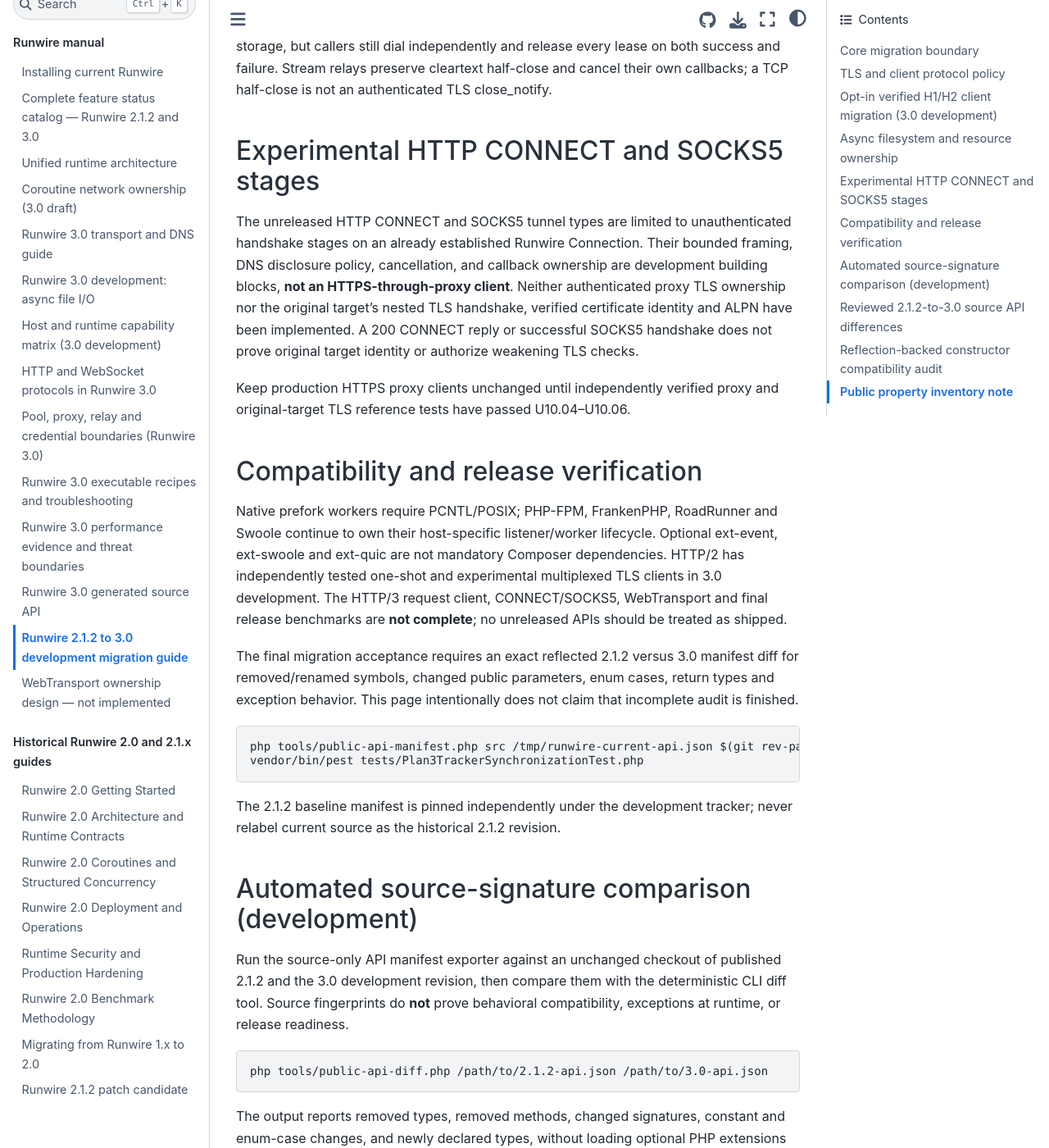
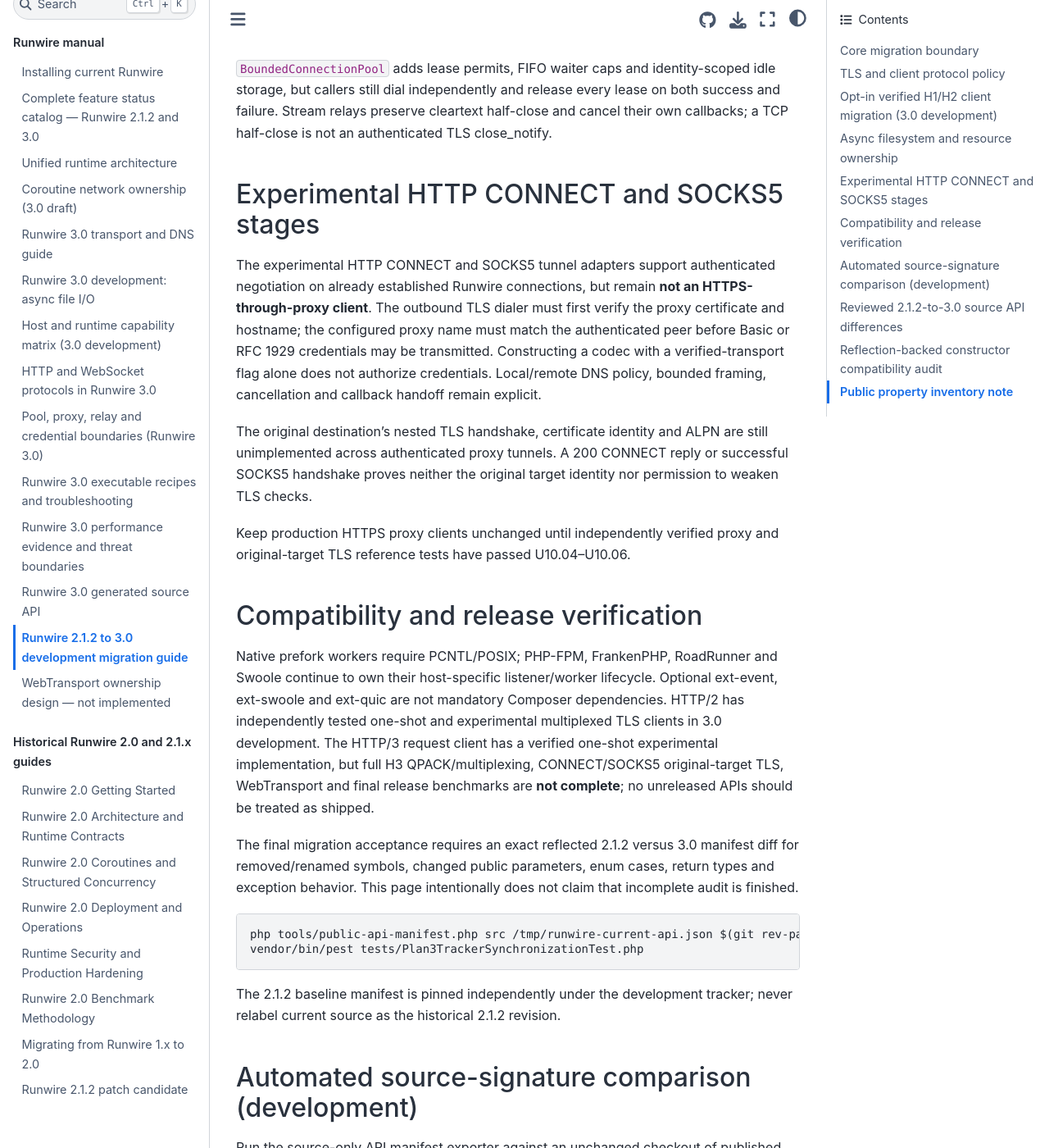
Before and after one commit to infocyph/Runwire, a Sphinx documentation site: the page built from docs/migration-3.0.rst, in a window 1280 px wide and 1400 px high, scrolled down 2618 px. Shown: the whole window at 82% size. Built offline with Sphinx 7.4.7 and the Sphinx Book theme 1.1.4, drawn with Linux system fonts in a browser that asks for light colours; some of the changed text lies outside the part shown.

Commit message:
docs(runwire-c4): correct H3 and authenticated proxy migration contract without claiming release readiness

```diff
--- a/docs/migration-3.0.rst
+++ b/docs/migration-3.0.rst
@@ -55,9 +55,11 @@
 
 The unreleased ``HttpNegotiatingOutboundClient`` selects HTTP/1.1 or
 HTTP/2 only **after verified TLS/ALPN negotiation**. Explicitly allowing
-fallback limits how a peer can choose a nonpreferred version. HTTP/3
-remains unsupported for outbound HTTP requests; a requested H3 policy
-is rejected rather than silently downgraded to H2/H1 or plaintext.
+fallback limits how a peer can choose a nonpreferred version. The experimental native HTTP/3 outbound client is a separate
+one-shot HTTPS/h3 path over verified QUIC. It does not yet offer
+multiplexed sibling requests, dynamic QPACK unblocking or release
+performance certification. The H1/H2 negotiating client cannot satisfy
+an H3-only policy and must reject it rather than silently downgrade.
 
 .. code-block:: php
 
@@ -129,14 +131,20 @@
 Experimental HTTP CONNECT and SOCKS5 stages
 --------------------------------------------
 
-The unreleased HTTP CONNECT and SOCKS5 tunnel types are limited to
-unauthenticated handshake stages on an already established Runwire Connection.
-Their bounded framing, DNS disclosure policy, cancellation, and callback
-ownership are development building blocks, **not an HTTPS-through-proxy client**.
-Neither authenticated proxy TLS ownership nor the original target's
-nested TLS handshake, verified certificate identity and ALPN have been
-implemented. A 200 CONNECT reply or successful SOCKS5 handshake does
-not prove original target identity or authorize weakening TLS checks.
+The experimental HTTP CONNECT and SOCKS5 tunnel adapters support
+authenticated negotiation on already established Runwire connections,
+but remain **not an HTTPS-through-proxy client**. The outbound
+TLS dialer must first verify the proxy certificate and hostname;
+the configured proxy name must match the authenticated peer before
+Basic or RFC 1929 credentials may be transmitted. Constructing a codec
+with a verified-transport flag alone does not authorize credentials.
+Local/remote DNS policy, bounded framing, cancellation and callback
+handoff remain explicit.
+
+The original destination's nested TLS handshake, certificate identity
+and ALPN are still unimplemented across authenticated proxy tunnels.
+A 200 CONNECT reply or successful SOCKS5 handshake proves neither
+the original target identity nor permission to weaken TLS checks.
 
 Keep production HTTPS proxy clients unchanged until independently verified
 proxy and original-target TLS reference tests have passed U10.04–U10.06.
@@ -149,8 +157,10 @@
 lifecycle. Optional ext-event, ext-swoole and ext-quic are not mandatory
 Composer dependencies. HTTP/2 has independently tested one-shot and
 experimental multiplexed TLS clients in 3.0 development. The HTTP/3 request
-client, CONNECT/SOCKS5, WebTransport and final release benchmarks are
-**not complete**; no unreleased APIs should be treated as shipped.
+client has a verified one-shot experimental implementation, but full
+H3 QPACK/multiplexing, CONNECT/SOCKS5 original-target TLS, WebTransport
+and final release benchmarks are **not complete**; no unreleased APIs
+should be treated as shipped.
 
 The final migration acceptance requires an exact reflected 2.1.2 versus
 3.0 manifest diff for removed/renamed symbols, changed public parameters,
```
Also changed, not shown: docs/plans/runwire-3.0-unified-runtime-development-plan.md (+10 -7 lines), docs/plans/runwire-3.0-unified-runtime-roadmap.md (+5 -2 lines), 1 other file.
